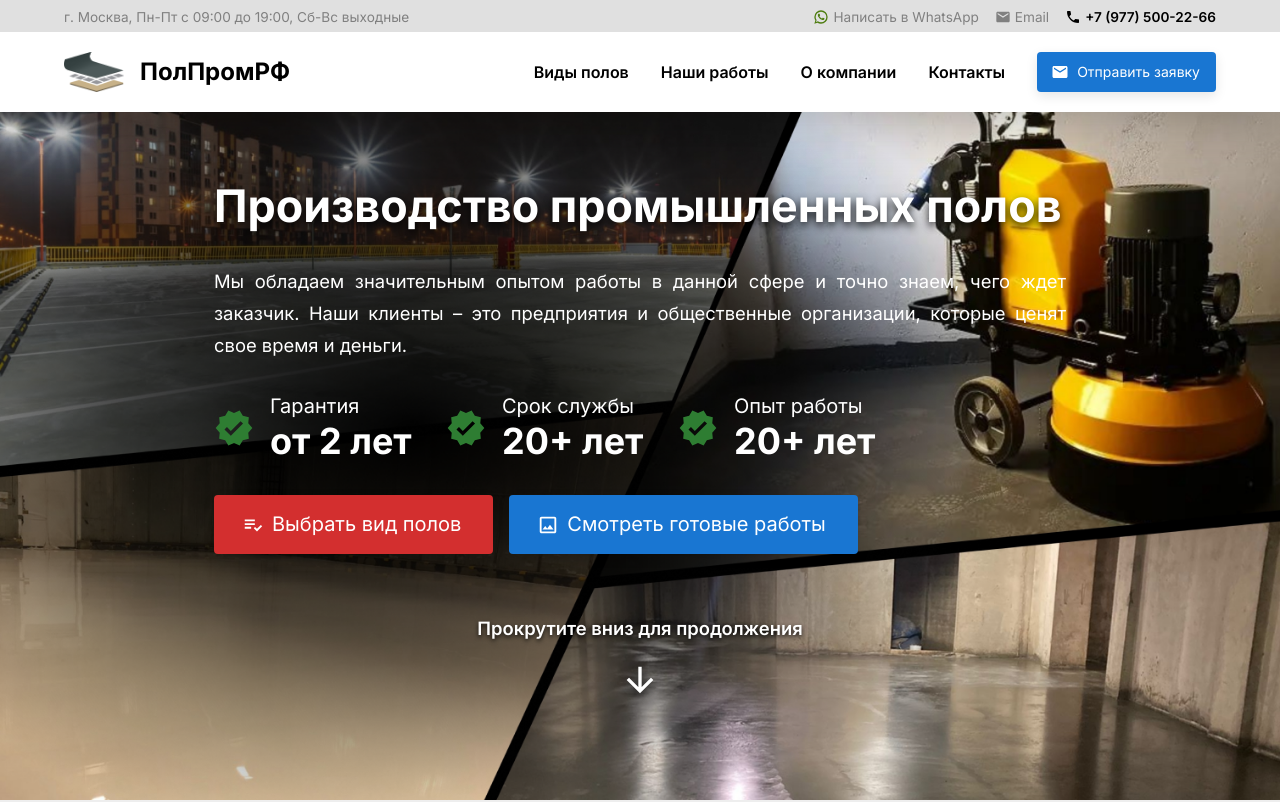
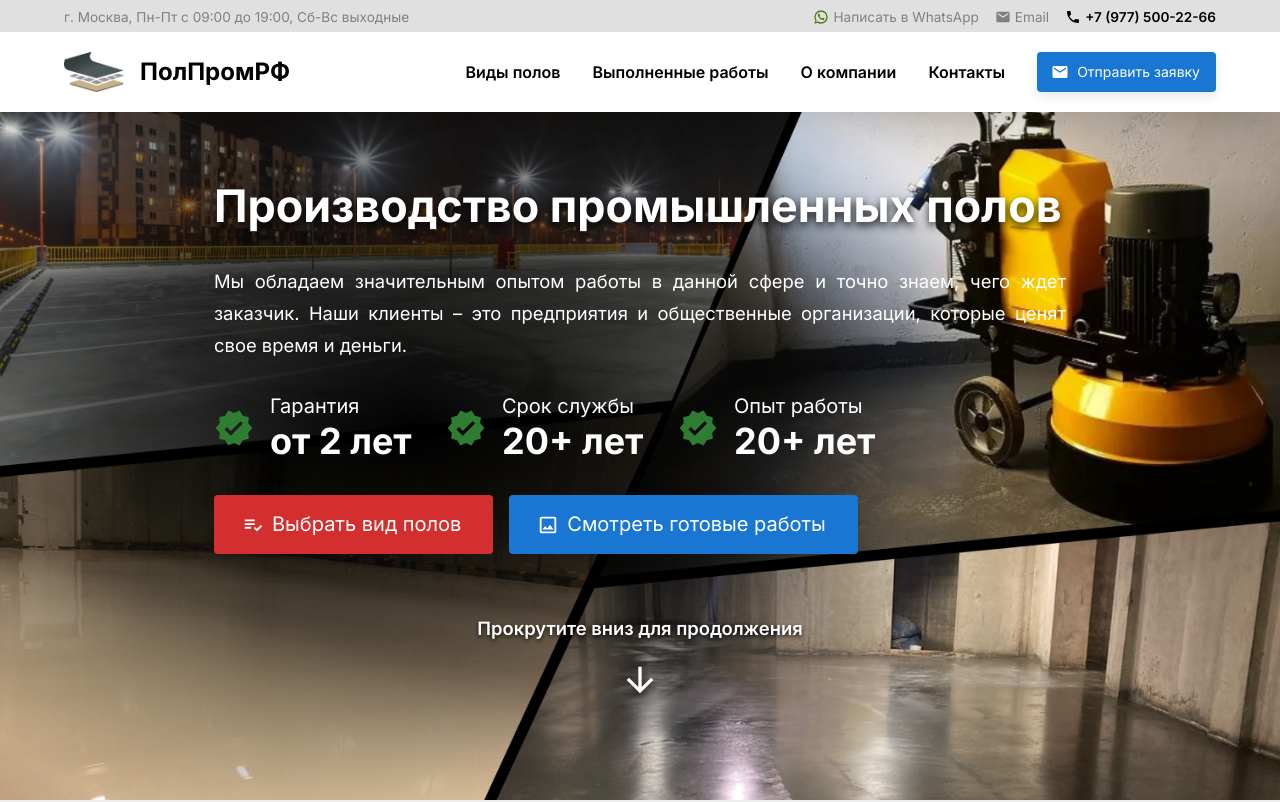
Before and after one commit to ntleek1/prompol77, a Next.js app: page / in a window 1280 px wide. Shown: the top 802 px of the page. Built offline with nearby package versions, Linux system fonts and the light colour scheme; what next-yandex-metrica would draw is missing.

Commit message:
Update routes.ts
rename

```diff
--- a/routes.ts
+++ b/routes.ts
@@ -17,7 +17,7 @@ export const MenuNav = [
   },
   {
     anchor: "/#portfolio",
-    label: "Наши работы",
+    label: "Выполненные работы",
     isVisible: true,
   },
   {
```
